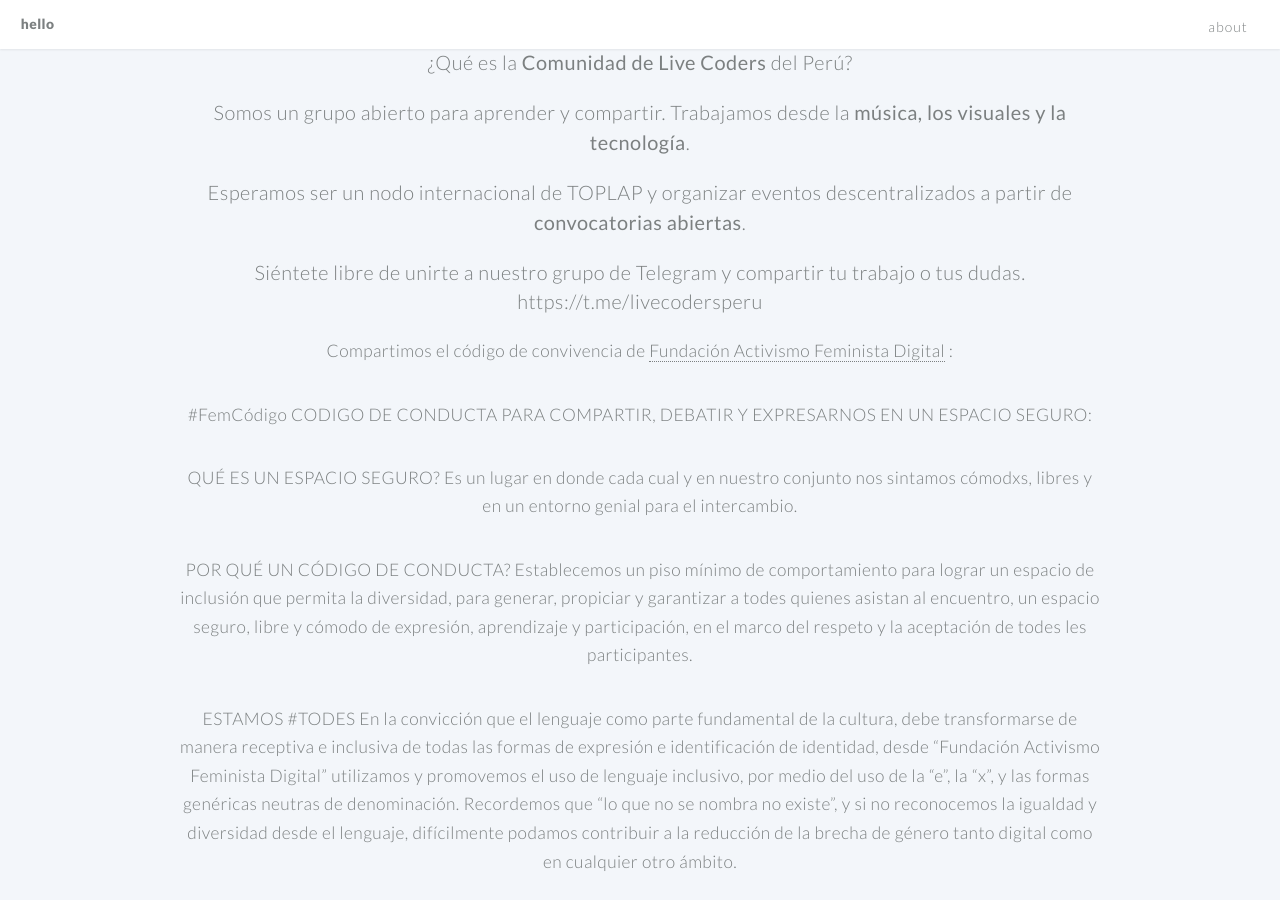
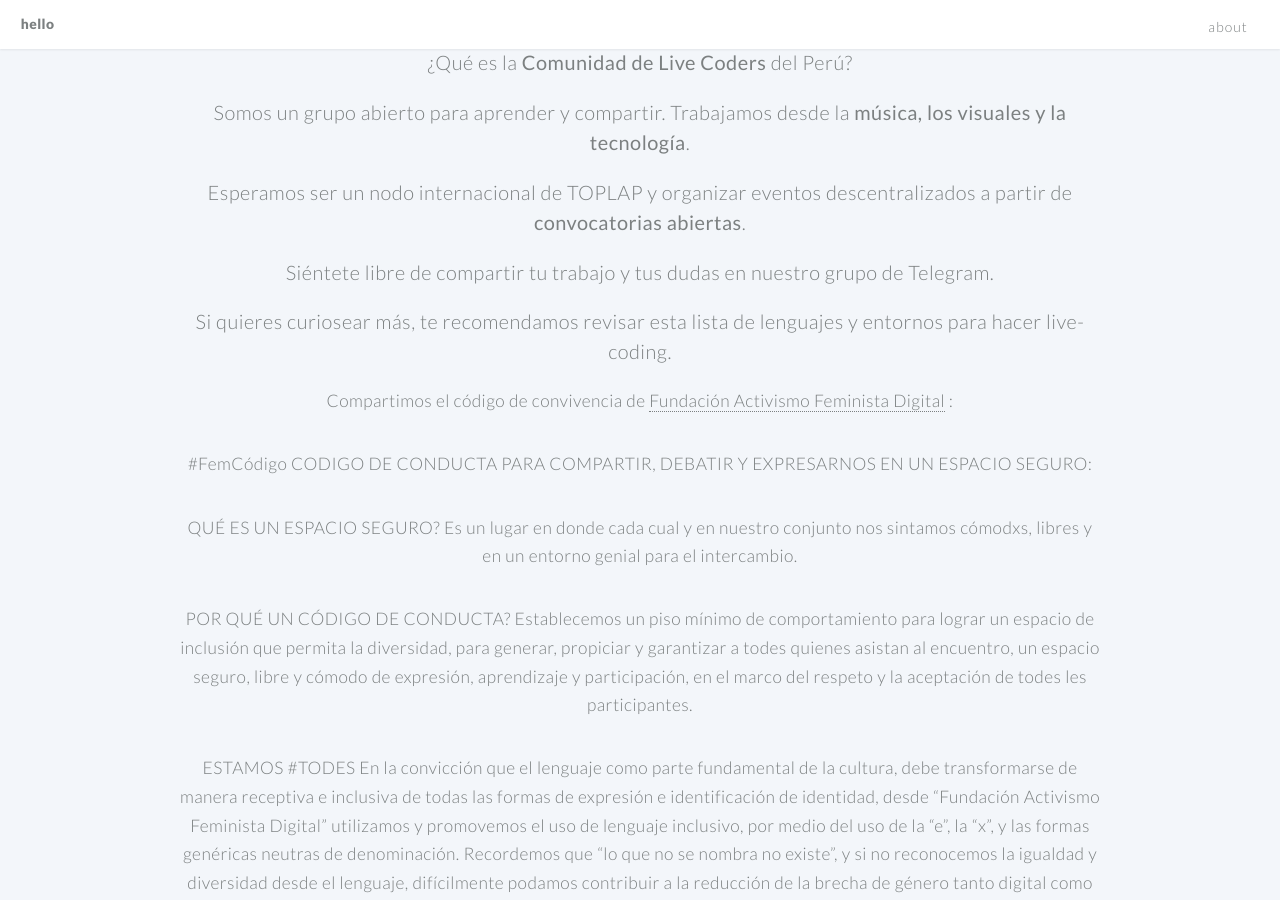
Before and after one commit to livecoders-peru/livecoders-peru.github.io, a Jekyll site: the page built from index.md, in a window 1280 px wide and 900 px high, scrolled down 821 px. Built offline with Jekyll 4.4.1, drawn with Linux system fonts in a browser that asks for light colours.

Commit message:
ninth commit

```diff
--- a/index.md
+++ b/index.md
@@ -48,9 +48,9 @@ github_username:  livecoders-peru # your github username
 
 ### Esperamos ser un nodo internacional de TOPLAP y organizar eventos descentralizados a partir de **convocatorias abiertas**.
 
-### Siéntete libre de unirte a nuestro grupo de Telegram y compartir tu trabajo o tus dudas. [https://t.me/livecodersperu](https://t.me/livecodersperu)
+### Siéntete libre de compartir tu trabajo y tus dudas en nuestro [grupo de Telegram](https://t.me/livecodersperu).
 
-
+### Si quieres curiosear más, te recomendamos revisar esta [lista de lenguajes y entornos para hacer live-coding](https://github.com/toplap/awesome-livecoding).
 
 Compartimos el código de convivencia de [Fundación Activismo Feminista Digital](https://activismofeministadigital.org/actividades/codigo-de-conducta/) :
 
```
